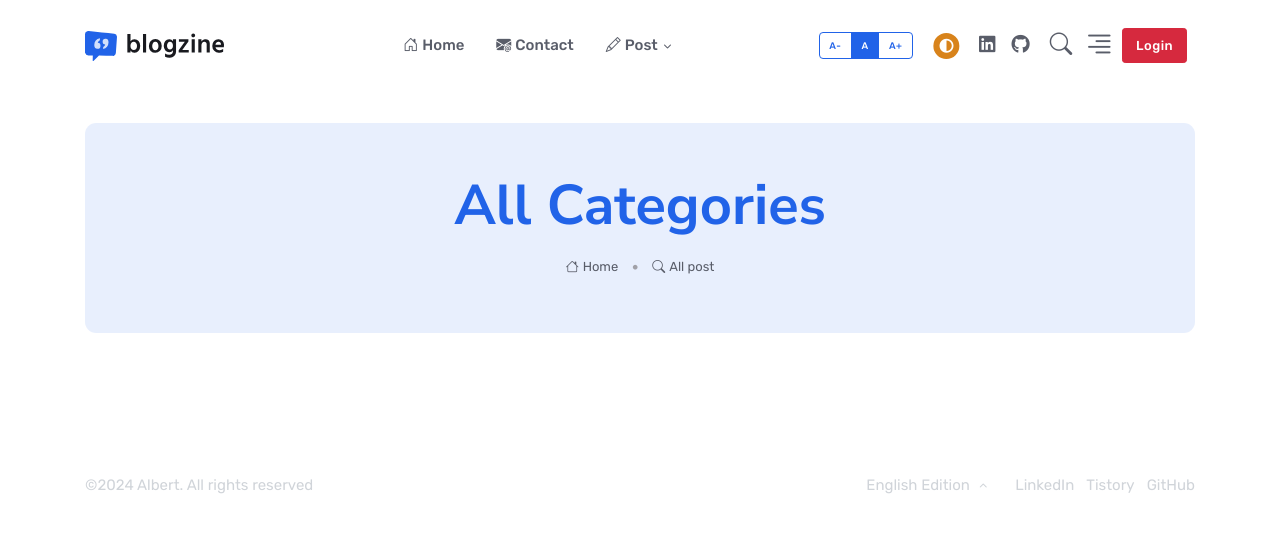
After one commit to AlbertImKr/blog, a Django app: page /categories/ in a window 1280 px wide. The commit adds this page. Shown: the top 533 px of the page. Run offline with Django 5.2, Linux system fonts and the light colour scheme; data that the repository does not hold is empty; some libraries are stand-ins or nearby versions.

Commit message:
feat: 전체 카테고리 조회 기능 구현

```diff
--- a/post/urls.py
+++ b/post/urls.py
@@ -8,6 +8,7 @@ from .views import PostListFragmentView
 from .views import PostListView
 from .views import PostUpdateView
 from .views import delete_post
+from .views import CategoryListView
 
 urlpatterns = [
     path("", HomeView.as_view(), name="home"),
@@ -20,4 +21,5 @@ urlpatterns = [
          name="post_list_partial"),
     path("posts/fragment/grid/", PostListFragmentGridView.as_view()
          , name="post_list_partial_grid"),
+    path("categories/",CategoryListView.as_view(),name="category_list"),
 ]
--- a/post/views.py
+++ b/post/views.py
@@ -180,3 +180,11 @@ def delete_post(request, pk):
     return JsonResponse(
             {"status": "실패", "message": "삭제 권한이 없습니다."}, status=403
     )
+
+
+class CategoryListView(ListView):
+    model = Category
+    template_name = "post/category_list.html"
+    context_object_name = "categories"
+    paginate_by = 50
+    ordering = ["name"]
--- /dev/null
+++ b/templates/post/category_list.html
@@ -0,0 +1,99 @@
+{% extends 'base.html' %}
+
+{% load static %}
+{% load category_filters %}
+{% block css %}
+
+<!-- Favicon -->
+<link href="{% static 'assets/images/favicon.ico' %}" rel="shortcut icon">
+
+<!-- Google Font -->
+<link href="https://fonts.gstatic.com" rel="preconnect">
+<link
+    href="https://fonts.googleapis.com/css2?family=Nunito+Sans:wght@400;700&family=Rubik:wght@400;500;700&display=swap"
+    rel="stylesheet">
+
+<!-- Plugins CSS -->
+<link href="https://cdnjs.cloudflare.com/ajax/libs/font-awesome/6.6.0/css/all.min.css" rel="stylesheet"
+      type="text/css">
+<link crossorigin="anonymous"
+      href="https://cdnjs.cloudflare.com/ajax/libs/bootstrap-icons/1.11.3/font/bootstrap-icons.css"
+      integrity="sha512-ywmPbuxGS4cJ7GxwCX+bCJweeext047ZYU2HP52WWKbpJnF4/Zzfr2Bo19J4CWPXZmleVusQ9d//RB5bq0RP7w=="
+      referrerpolicy="no-referrer" rel="stylesheet"/>
+<!-- Theme CSS -->
+<link href="{% static 'assets/css/style.css' %}" rel="stylesheet" type="text/css">
+
+{% endblock %}
+{% block content %}
+
+<!-- **************** MAIN CONTENT START **************** -->
+<main>
+
+    <!-- =======================
+    Inner intro START -->
+    <section class="pt-4">
+        <div class="container">
+            <div class="row">
+                <div class="col-12">
+                    <div class="bg-primary bg-opacity-10 p-4 p-md-5 rounded-3 text-center">
+                        <div class="d-flex justify-content-center">
+                            <h1 class="display-4 fw-bold text-primary">All Categories</h1>
+                        </div>
+                        <nav aria-label="breadcrumb" class="d-flex justify-content-center">
+                            <ol class="breadcrumb breadcrumb-dots m-0">
+                                <li class="breadcrumb-item">
+                                    <a href="{% url 'home' %}"><i class="bi bi-house me-1"></i>Home</a>
+                                </li>
+                                <li class="breadcrumb-item">
+                                    <a href="{% url 'post_list' %}"><i class="bi bi-search me-1"></i>All post</a>
+                                </li>
+                            </ol>
+                        </nav>
+                    </div>
+                </div>
+            </div>
+    </section>
+    <!-- =======================
+    Inner intro END -->
+
+    <!-- =======================
+    Main content START -->
+    <section class="position-relative pt-0">
+        <div class="container">
+            <div class="row">
+                <ul class="list-inline">
+                    {% for category in categories %}
+                    <li class="list-inline-item">
+                        <a href="#" class="btn btn-sm {{ category.name|random_text_bg_color }}">{{ category.name}}</a>
+                    </li>
+                    {% endfor %}
+                </ul>
+            </div>
+        </div>
+    </section>
+    <!-- =======================
+    Main content END -->
+</main>
+<!-- **************** MAIN CONTENT END **************** -->
+{% endblock %}
+{% block footer %}
+<!-- =======================
+Footer START -->
+<footer class="pb-0">
+    {% include 'foot_copyright.html' %}
+</footer>
+<!-- =======================
+Footer END -->
+{% endblock %}
+{% block scripts %}
+
+<!-- Bootstrap JS -->
+<script crossorigin="anonymous"
+        integrity="sha384-ka7Sk0Gln4gmtz2MlQnikT1wXgYsOg+OMhuP+IlRH9sENBO0LRn5q+8nbTov4+1p"
+        src="https://cdn.jsdelivr.net/npm/bootstrap@5.1.3/dist/js/bootstrap.bundle.min.js"></script>
+<!-- Vendors -->
+<script src="https://cdnjs.cloudflare.com/ajax/libs/sticky-js/1.3.0/sticky.min.js"></script>
+
+<!-- Template Functions -->
+<script src="{% static '/assets/js/functions.js' %}"></script>
+{% endblock %}
--- a/templates/post/index.html
+++ b/templates/post/index.html
@@ -295,7 +295,7 @@
                             {% endfor %}
                             <!-- View All Category button -->
                             <div class="text-center mt-3">
-                                <a class="fw-bold text-body text-primary-hover" href="#"><u>View all categories</u></a>
+                                <a class="fw-bold text-body text-primary-hover" href="{% url 'category_list' %}"><u>View all categories</u></a>
                             </div>
                         </div>
                     </div>
```
